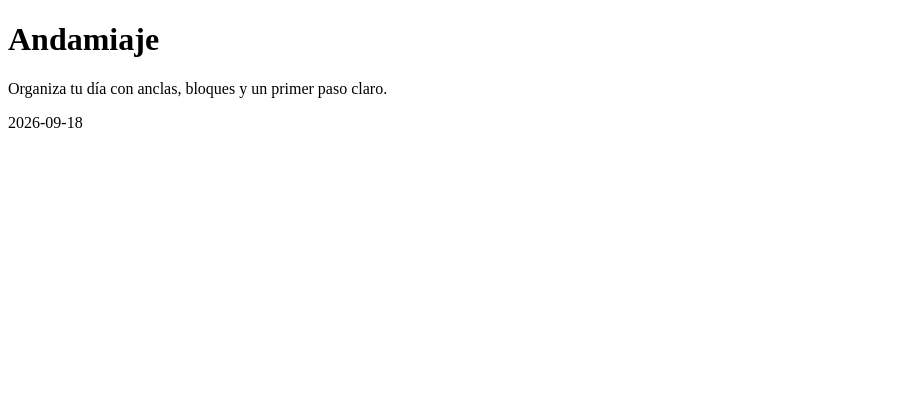
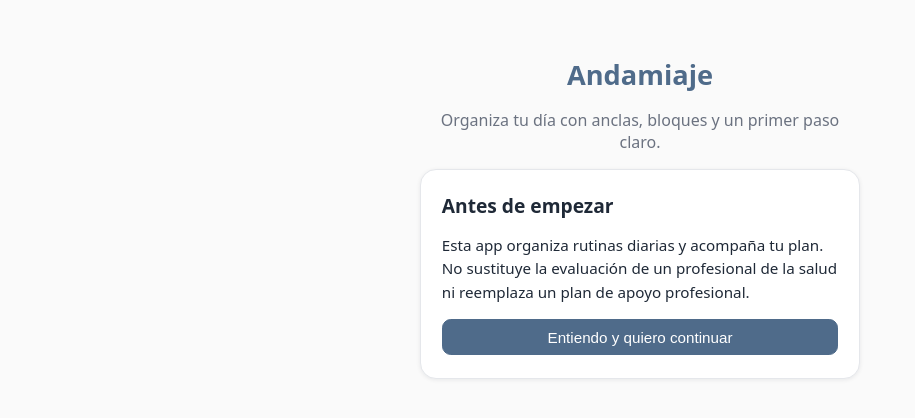
Before and after one commit to na7hk3r/andamiaje-planner, a Svelte app: page / in a window 1280 px wide. Shown: the top 418 px of the page, without its empty margins (0-915 px from the left). Built offline with nearby package versions, Linux system fonts and the light colour scheme.

Commit message:
feat(app): wire disclaimer gate view switching hash routing and footer

```diff
--- a/src/App.svelte
+++ b/src/App.svelte
@@ -1,13 +1,221 @@
 <script>
-  // Slice-2 shell: imports the runes store so the build pipeline proves
-  // app-state.svelte.js compiles inside the real app. Task 4.6 replaces
-  // this with the disclaimer gate, view switch and footer in slice 4.
+  // App shell (real implementation, replaces the slice-2 placeholder).
+  // Spec: Disclaimer gate (first run blocks every screen until explicit
+  // acknowledgment, persisted), quick capture on every screen, view switch
+  // through store.view with a hash fragment for the back button (D7), and
+  // the persistent footer disclaimer. Nav labels and all copy come from
+  // the i18n module — no literal UI strings here.
+  import { onMount } from 'svelte';
+  import { state, actions, VIEWS } from './lib/store/app-state.svelte.js';
   import { copy } from './lib/i18n-copy/es.js';
-  import { state } from './lib/store/app-state.svelte.js';
+  import Footer from './components/layout/Footer.svelte';
+  import QuickCapture from './components/layout/QuickCapture.svelte';
+  import DayView from './components/day/DayView.svelte';
+  import FocusView from './components/focus/FocusView.svelte';
+  import WeekView from './components/week/WeekView.svelte';
+  import SettingsView from './components/settings/SettingsView.svelte';
+
+  function parseHash() {
+    const value =
+      typeof location !== 'undefined' ? location.hash.replace(/^#\/?/, '') : '';
+    return VIEWS.includes(value) ? value : null;
+  }
+
+  function applyHash() {
+    const view = parseHash();
+    if (view && view !== state.view) actions.setView(view);
+  }
+
+  onMount(() => {
+    const view = parseHash();
+    if (view && view !== state.view) actions.setView(view);
+    window.addEventListener('hashchange', applyHash);
+    return () => window.removeEventListener('hashchange', applyHash);
+  });
+
+  function navigate(view) {
+    actions.setView(view);
+    const target = `#/${view}`;
+    if (location.hash !== target) location.hash = target;
+  }
 </script>
 
-<main>
-  <h1>{copy.app.title}</h1>
-  <p>{copy.app.tagline}</p>
-  <p>{state.day.dateKey}</p>
-</main>
+{#if !state.disclaimerAccepted}
+  <main class="gate">
+    <h1>{copy.app.title}</h1>
+    <p class="tagline">{copy.app.tagline}</p>
+    <section class="disclaimer-card">
+      <h2>{copy.disclaimer.title}</h2>
+      <p>{copy.disclaimer.body}</p>
+      <button class="primary" type="button" onclick={actions.acknowledgeDisclaimer}>
+        {copy.disclaimer.acknowledge}
+      </button>
+    </section>
+  </main>
+{:else}
+  <main class="shell">
+    <QuickCapture />
+    <div class="view">
+      {#if state.view === 'day'}
+        <DayView />
+      {:else if state.view === 'focus'}
+        <FocusView />
+      {:else if state.view === 'week'}
+        <WeekView />
+      {:else}
+        <SettingsView />
+      {/if}
+    </div>
+    <nav class="nav" aria-label="Secciones">
+      {#each VIEWS as view (view)}
+        <button
+          class="nav-item"
+          class:active={state.view === view}
+          type="button"
+          onclick={() => navigate(view)}
+        >
+          {copy.nav[view]}
+        </button>
+      {/each}
+    </nav>
+    <Footer />
+  </main>
+{/if}
+
+<style>
+  :global(:root) {
+    --bg: #fafafa;
+    --card-bg: #ffffff;
+    --text: #1f2937;
+    --text-soft: #6b7280;
+    --border: #e5e7eb;
+    --accent: #4f6b8a;
+    --accent-soft: #eef2f7;
+    --danger: #b45309;
+    --shadow-soft: 0 1px 4px rgba(15, 23, 42, 0.08);
+    font-family: system-ui, -apple-system, 'Segoe UI', Roboto, sans-serif;
+    color: var(--text);
+    background: var(--bg);
+  }
+
+  :global(*) {
+    box-sizing: border-box;
+  }
+
+  :global(input),
+  :global(select),
+  :global(textarea) {
+    padding: 0.55rem 0.7rem;
+    border-radius: 0.55rem;
+    border: 1px solid var(--border);
+    background: var(--card-bg);
+    color: var(--text);
+    font-size: 0.95rem;
+  }
+
+  :global(button) {
+    padding: 0.55rem 0.85rem;
+    border-radius: 0.55rem;
+    border: 1px solid var(--border);
+    background: var(--card-bg);
+    color: var(--text);
+    font-size: 0.95rem;
+    cursor: pointer;
+  }
+
+  :global(button:disabled) {
+    opacity: 0.5;
+    cursor: default;
+  }
+
+  :global(.primary) {
+    background: var(--accent);
+    border-color: var(--accent);
+    color: #ffffff;
+  }
+
+  :global(.ghost) {
+    background: transparent;
+  }
+
+  .gate {
+    display: flex;
+    flex-direction: column;
+    align-items: center;
+    gap: 1rem;
+    padding: 3rem 1.25rem;
+    max-width: 30rem;
+    margin-inline: auto;
+    text-align: center;
+  }
+
+  h1 {
+    margin: 0;
+    font-size: 1.7rem;
+    color: var(--accent);
+  }
+
+  .tagline {
+    margin: 0;
+    color: var(--text-soft);
+  }
+
+  .disclaimer-card {
+    display: flex;
+    flex-direction: column;
+    gap: 0.9rem;
+    padding: 1.4rem 1.3rem;
+    border-radius: 1rem;
+    background: var(--card-bg);
+    box-shadow: var(--shadow-soft);
+    border: 1px solid var(--border);
+    text-align: left;
+  }
+
+  .disclaimer-card h2 {
+    margin: 0;
+    font-size: 1.2rem;
+  }
+
+  .disclaimer-card p {
+    margin: 0;
+    line-height: 1.55;
+    font-size: 0.95rem;
+  }
+
+  .shell {
+    display: flex;
+    flex-direction: column;
+    min-height: 100vh;
+  }
+
+  .view {
+    flex: 1;
+    padding-bottom: 1.5rem;
+  }
+
+  .nav {
+    display: flex;
+    justify-content: space-around;
+    gap: 0.4rem;
+    padding: 0.6rem 0.75rem;
+    border-top: 1px solid var(--border);
+    background: var(--card-bg);
+    position: sticky;
+    bottom: 0;
+  }
+
+  .nav-item {
+    flex: 1;
+    border: none;
+    background: transparent;
+    color: var(--text-soft);
+    font-size: 0.9rem;
+    padding: 0.55rem 0.4rem;
+  }
+
+  .nav-item.active {
+    color: var(--accent);
+    font-weight: 600;
+  }
+</style>
```
